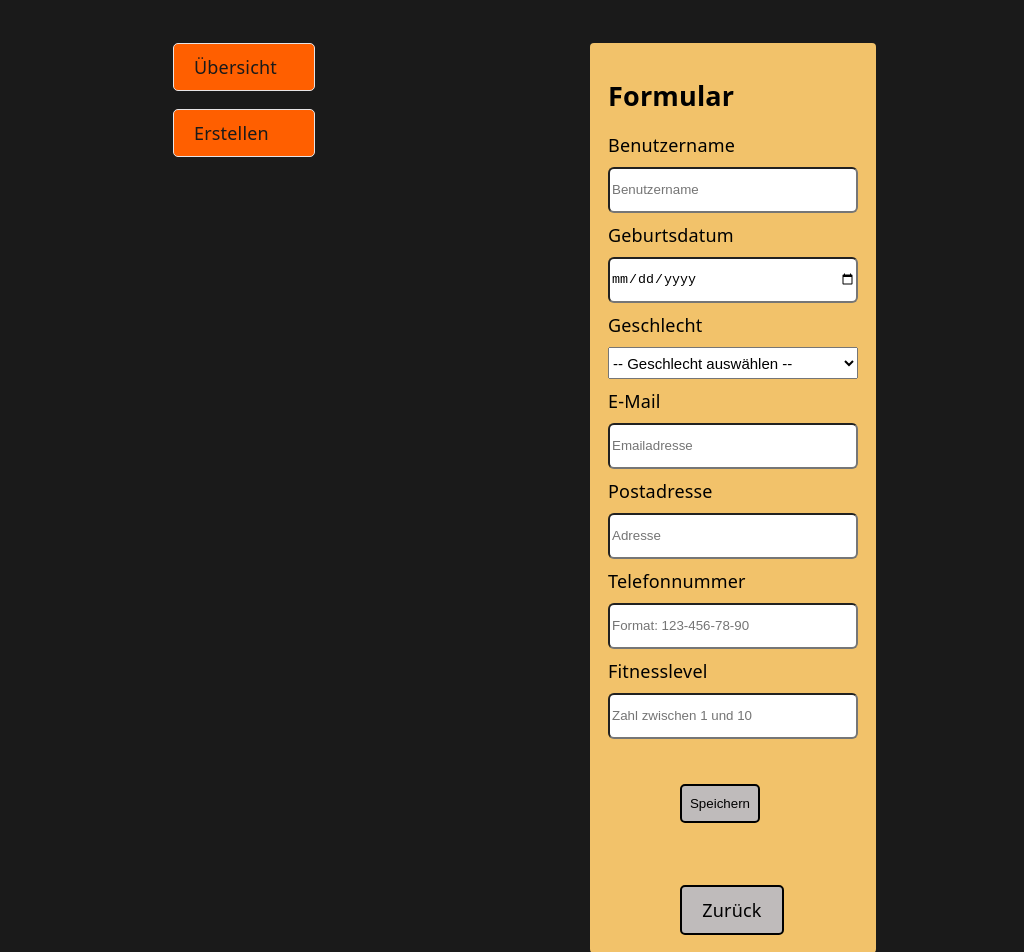
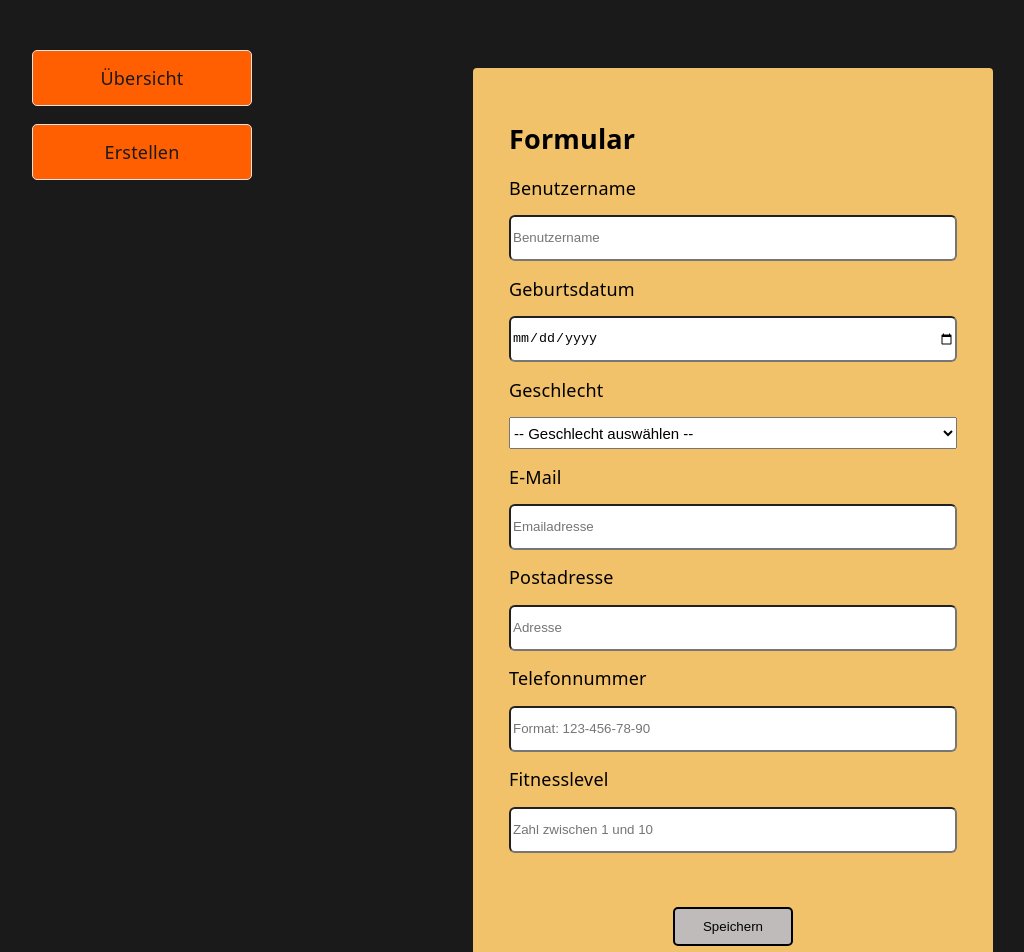
Before and after one commit to devjasmin/nutzer-app, a React (Vite) app: page /create/1 in a window 1280 px wide. Shown: the part 160-1112 px from the top of the page, without its empty margins (44-1068 px from the left). Built offline with nearby package versions, Linux system fonts and the light colour scheme.

Commit message:
MediaQuerys eingebaut bei 768px

```diff
--- a/src/Dashbord.scss
+++ b/src/Dashbord.scss
@@ -44,12 +44,25 @@
 }
 
 @media (min-width: 768px) {
+  header {
+    width: 100%;
+    max-width: 1200px;
+    margin: 1rem auto;
+    gap: 2rem;
+  }
+
+  .app-title {
+    font-size: 3rem;
+  }
+
   .content-navi {
-    display: flex;
     flex-direction: row;
     align-items: flex-start;
-    max-width: 1000px;
+    gap: 3rem;
+    width: 100%;
+    max-width: 1200px;
     margin-inline: auto;
+    padding: 2rem;
   }
 
   .navigation {
@@ -58,5 +71,13 @@
 
   .content-area {
     flex: 1;
+    align-items: stretch;
+    min-width: 0;
+  }
+
+  .footer {
+    width: 100%;
+    box-sizing: border-box;
+    align-self: stretch;
   }
 }
--- a/src/components/Hook/infoReducer.ts
+++ b/src/components/Hook/infoReducer.ts
@@ -10,7 +10,20 @@ export const initialState = {
   fitness: "",
 };
 
-export function infoReducer(state, action) {
+type ChangeAction = {
+  type: "change";
+  field: string;
+  value: string;
+};
+
+type LoadAction = {
+  type: "load";
+  userData: typeof initialState;
+};
+
+type Action = ChangeAction | LoadAction;
+
+export function infoReducer(state: typeof initialState, action: Action) {
   if (action.type === "change") {
     return {
       ...state,
--- a/src/components/Navigation.scss
+++ b/src/components/Navigation.scss
@@ -26,3 +26,20 @@
   background-color: rgba(82, 201, 201, 0.611);
   transition: ease 0.3s;
 }
+
+@media (min-width: 768px) {
+  .create-btn,
+  .overview-btn {
+    width: 100%;
+    margin: 0;
+    padding: 14px 18px;
+    box-sizing: border-box;
+    text-align: center;
+  }
+
+  .navigation {
+    justify-content: flex-start;
+    align-items: stretch;
+    padding: 0;
+  }
+}
--- a/src/components/UserCard.scss
+++ b/src/components/UserCard.scss
@@ -3,8 +3,8 @@
   grid-template-columns: 1fr auto;
   gap: 0.8rem;
   padding: 1rem;
-  width: 300px;
-  height: auto;
+  width: 100%;
+  max-width: 300px;
   background-color: rgb(40, 40, 40);
   box-shadow: 2px 2px 2px 2px var(--text);
 }
@@ -23,7 +23,7 @@
 .button-container {
   display: flex;
   flex-direction: column;
-  align-items: end;
+  align-items: flex-end;
   gap: 1rem;
   padding: 0.5rem;
 }
@@ -49,6 +49,25 @@
   display: flex;
   flex-direction: column;
   gap: 0.5rem;
-  padding: 1rem;
-  width: 200px;
+  width: auto;
 }
+
+@media (min-width: 768px) {
+  .card-container {
+    max-width: 540px;
+    padding: 1.5rem;
+    gap: 1.5rem;
+  }
+  .user-image {
+    width: 110px;
+  }
+  .info-container {
+    width: auto;
+    font-size: 1.1rem;
+  }
+  .edit-btn,
+  .delete-btn {
+    width: 38px;
+    min-height: 38px;
+  }
+}
--- a/src/pages/CreateUser.scss
+++ b/src/pages/CreateUser.scss
@@ -41,7 +41,7 @@ input {
 
 .save-btn {
   padding: 10px;
-  border: 2px, solid, black;
+  border: 2px solid black;
   border-radius: 5px;
   margin-bottom: 1rem;
   margin-left: 4rem;
@@ -56,7 +56,7 @@ input {
 
 .back-btn {
   padding: 10px;
-  border: 2px, solid, black;
+  border: 2px solid black;
   border-radius: 5px;
   margin-top: 1rem;
   margin-left: 4rem;
@@ -68,3 +68,41 @@ input {
   justify-content: center;
   align-items: center;
 }
+
+@media (min-width: 768px) {
+  .content-cards {
+    align-items: stretch;
+    justify-content: flex-start;
+    max-width: 700px;
+    margin-inline: auto;
+    padding: 2rem;
+  }
+
+  .card {
+    width: 100%;
+    max-width: 520px;
+    margin-inline: auto;
+    padding: 2rem;
+    box-sizing: border-box;
+  }
+
+  form {
+    gap: 0.8rem;
+  }
+
+  input {
+    width: 100%;
+    box-sizing: border-box;
+  }
+
+  #gender-select {
+    width: 100%;
+  }
+
+  .save-btn,
+  .back-btn {
+    width: 120px;
+    margin-left: auto;
+    margin-right: auto;
+  }
+}
--- a/src/pages/CreateUser.tsx
+++ b/src/pages/CreateUser.tsx
@@ -94,7 +94,7 @@ function CreateUser() {
     try {
       const image = userToEdit
         ? userToEdit.image
-        : await getImagesByGender(state.gender);
+        : await getImagesByGender(state.gender as Gender);
 
       const userData: User = {
         id: id ?? crypto.randomUUID(),
--- a/src/pages/UserOverview.scss
+++ b/src/pages/UserOverview.scss
@@ -17,3 +17,21 @@
   background-color: rgb(191, 187, 187);
   width: 80px;
 }
+
+@media (min-width: 768px) {
+  .content-cards {
+    align-items: center;
+    gap: 2rem;
+    padding: 1rem;
+  }
+
+  .overview-title {
+    font-size: 2.5rem;
+    margin-bottom: 2rem;
+  }
+
+  .back-btn {
+    width: 120px;
+    padding: 12px;
+  }
+}
```
